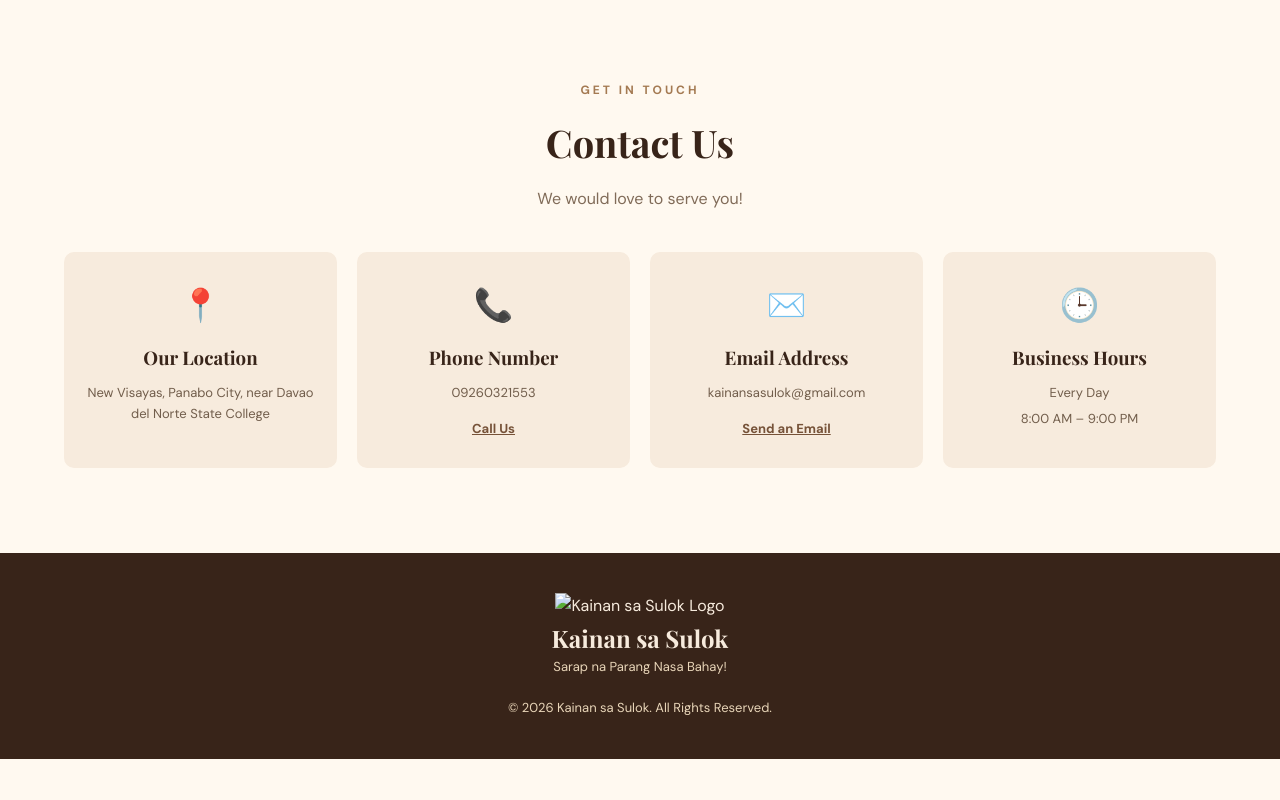
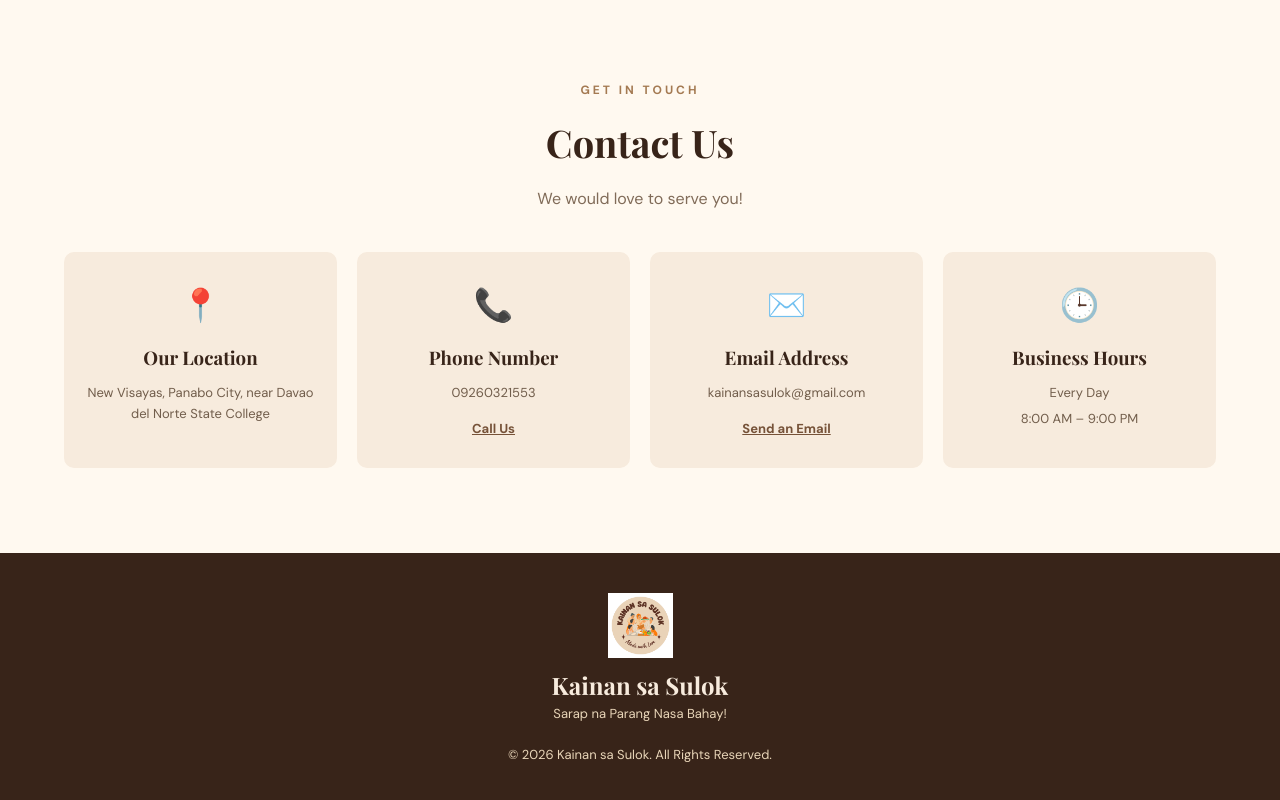
Before and after one commit to yuhiichigo/kainan-sa-sulok, a plain HTML site: page index.html in a window 1280 px wide. Shown: the part 7219-8019 px from the top of the page. Before the commit the page ends 7978 px from the top, so only its background shows below. Drawn offline with nearby package versions, Linux system fonts and the light colour scheme.

Commit message:
Update index.html

```diff
--- a/index.html
+++ b/index.html
@@ -242,7 +242,7 @@
     <!-- FOOTER -->
     <footer class="footer">
         <div class="container">
-            <img src="image/logo.png" alt="Kainan sa Sulok Logo">
+            <img src="logo.png" alt="Kainan sa Sulok Logo">
             <h3>Kainan sa Sulok</h3>
             <p>Sarap na Parang Nasa Bahay!</p>
             <p class="copyright">
```
